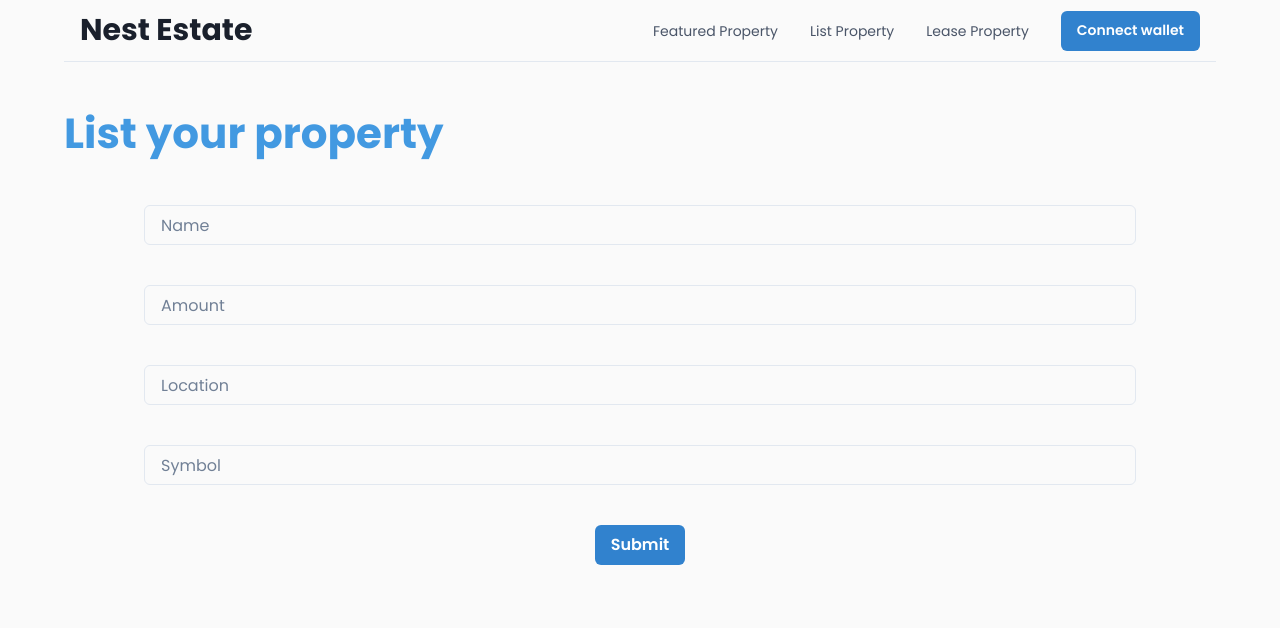
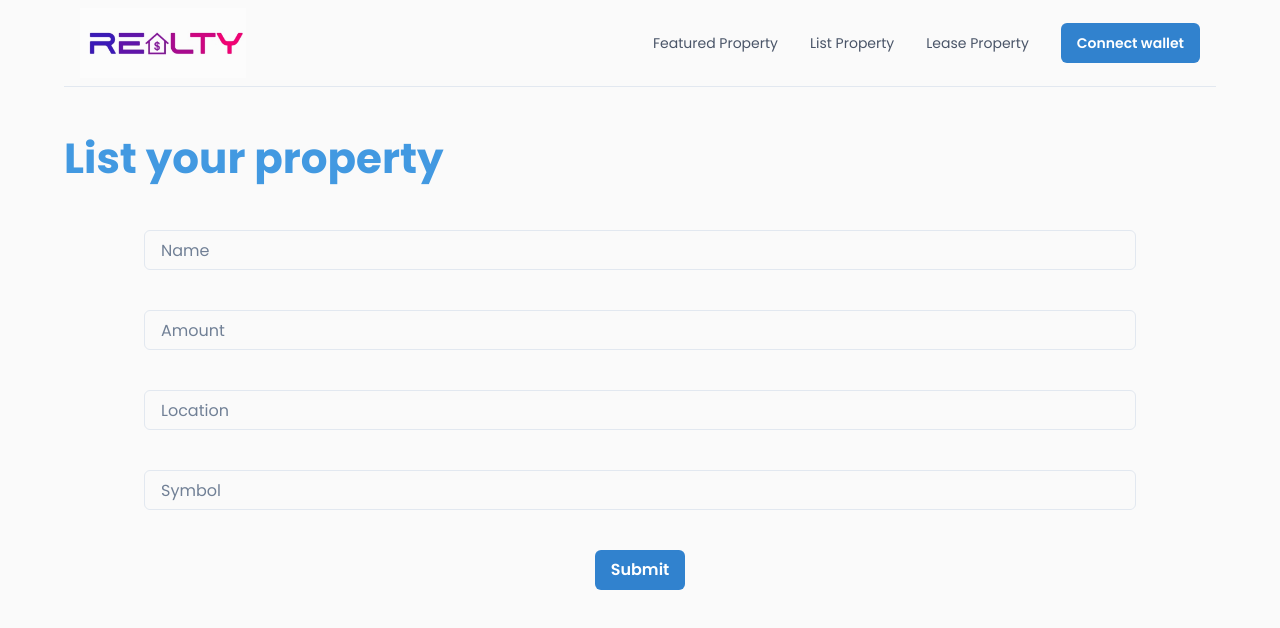
Before and after one commit to NestcoinHack/Realty, a React (Create React App) app: page /list-property in a window 1280 px wide. Shown: the top 628 px of the page. Built offline with nearby package versions, Linux system fonts and the light colour scheme.

Commit message:
added logo and cleared console warnings

```diff
--- a/src/components/Content.js
+++ b/src/components/Content.js
@@ -8,7 +8,6 @@ import smartHouse from "../assets/Smart house.png";
 import estate from "../assets/estate-1.jpg";
 import propertyOne from "../assets/property-1.jpg";
 import propertyTwo from "../assets/property-2.jpg";
-import propertyThree from "../assets/property-3.jpg";
 
 const Content = () => {
   return (
--- a/src/components/Hero.js
+++ b/src/components/Hero.js
@@ -1,5 +1,5 @@
 import React from "react";
-import { Box, Flex, Text, Image, Button, Link } from "@chakra-ui/react";
+import { Box, Flex, Text, Image } from "@chakra-ui/react";
 
 import hero from "../assets/hero.jpg";
 const Hero = () => {
--- a/src/components/Navbar.js
+++ b/src/components/Navbar.js
@@ -6,6 +6,7 @@ import {
   IconButton,
   Button,
   Stack,
+  Image,
   Collapse,
   Icon,
   Link,
@@ -13,7 +14,6 @@ import {
   PopoverTrigger,
   PopoverContent,
   useColorModeValue,
-  useBreakpointValue,
   useDisclosure,
 } from "@chakra-ui/react";
 import {
@@ -22,6 +22,7 @@ import {
   ChevronDownIcon,
   ChevronRightIcon,
 } from "@chakra-ui/icons";
+import Logo from "../assets/svg/1.svg"
 
 export default function Navbar() {
   const { isOpen, onToggle } = useDisclosure();
@@ -111,14 +112,15 @@ export default function Navbar() {
           alignItems="center"
         >
           <Link href='/' _hover={{textDecoration: 'none'}}>
-          <Text
+          <Image src={Logo} alt="logo" h={{base:"40px", md:"70px" }} w="auto" ml={{base:"-30px", md:"0px"}}/>
+          {/*<Text
             textAlign={useBreakpointValue({ base: "center", md: "left" })}
             color={useColorModeValue("gray.800", "white")}
             fontSize={{ base: "20px", lg: "30px" }}
             fontWeight="bold"
           >
             Nest Estate
-          </Text>
+          </Text>*/}
           </Link>
 
         </Flex>
@@ -164,7 +166,7 @@ export default function Navbar() {
 
 const DesktopNav = () => {
   const linkColor = useColorModeValue("gray.600", "gray.200");
-  const linkHoverColor = useColorModeValue("gray.800", "white");
+  // const linkHoverColor = useColorModeValue("gray.800", "white");
   const popoverContentBgColor = useColorModeValue("white", "gray.800");
 
   return (
```
Also changed, not shown: 2 other files (tests, documents, lock files or other folders).
